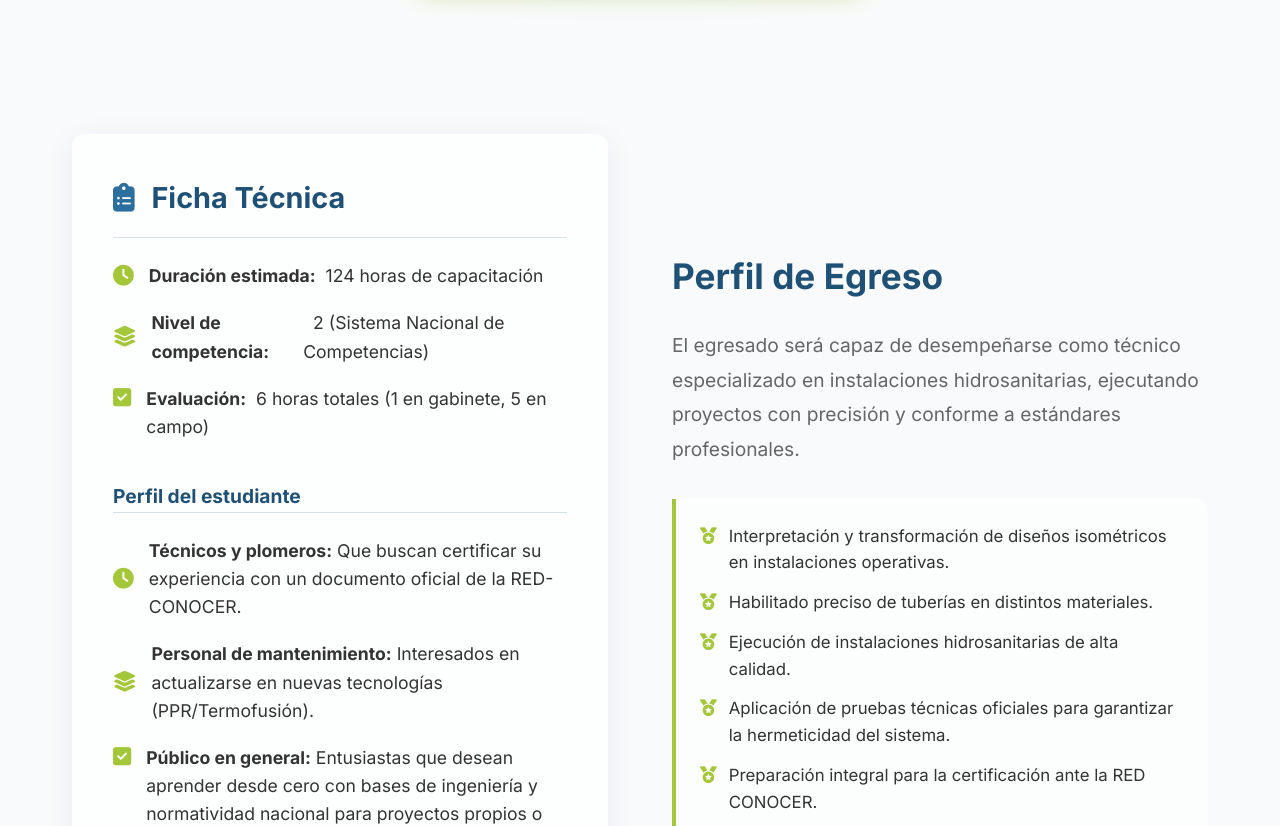
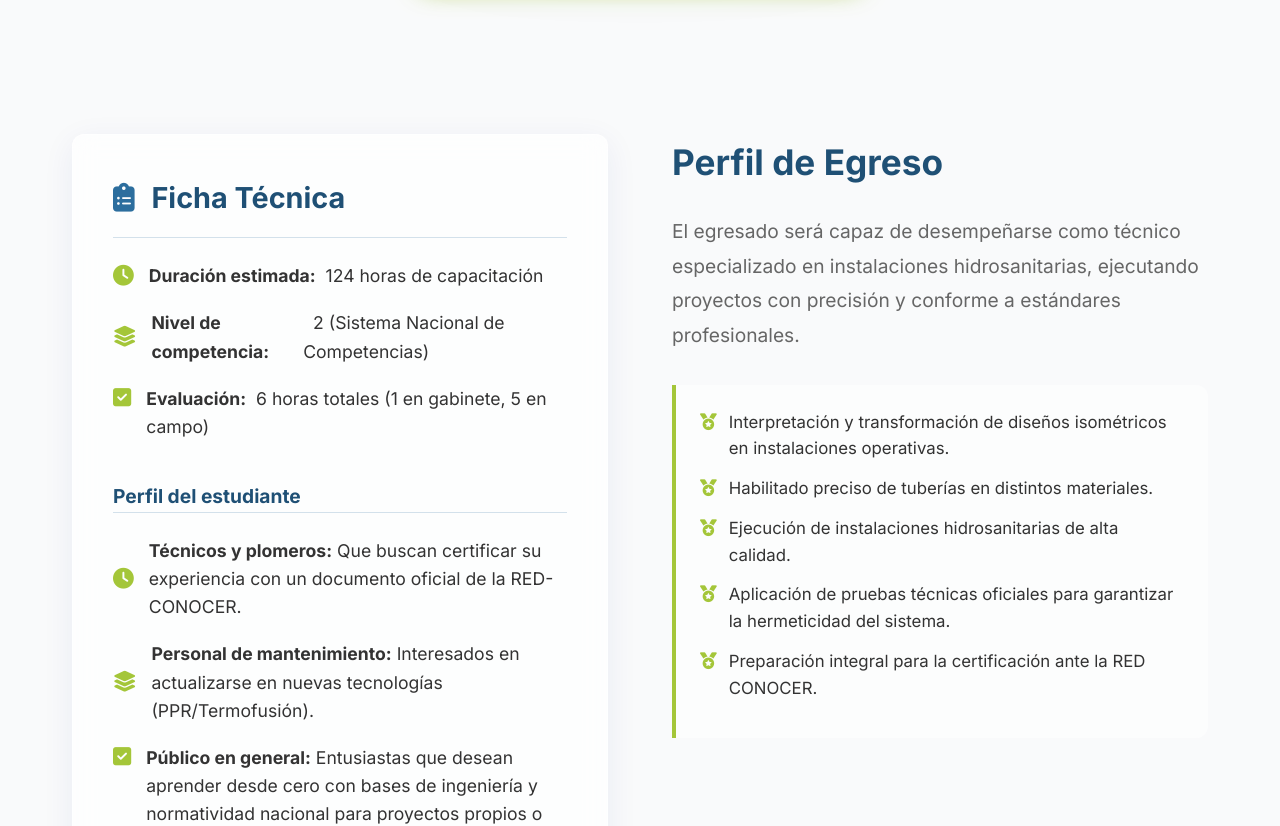
Before and after one commit to Hericraft-Ags/tecno-oficios, a Vue app: page /hidraulic-course in a window 1280 px wide. Shown: the part 660-1486 px from the top of the page. Built offline with nearby package versions, Linux system fonts and the light colour scheme.

Commit message:
Curso hidraulica - Orden

```diff
--- a/src/views/HidraulicInstall.vue
+++ b/src/views/HidraulicInstall.vue
@@ -25,7 +25,7 @@
 <!-- Ficha Técnica & Perfil de Egreso -->
 <section class="py-12" style="background: transparent;">
     <div class="container">
-        <div style="display: grid; grid-template-columns: repeat(auto-fit, minmax(320px, 1fr)); gap: 4rem; align-items: center;">
+        <div style="display: grid; grid-template-columns: repeat(auto-fit, minmax(320px, 1fr)); gap: 4rem; align-items: start;">
 
             <!-- Ficha Técnica (Glassmorphism) -->
             <div data-aos="fade-right" class="card-glass" style="padding: 2.5rem; border-radius: var(--border-radius-lg);">
```
